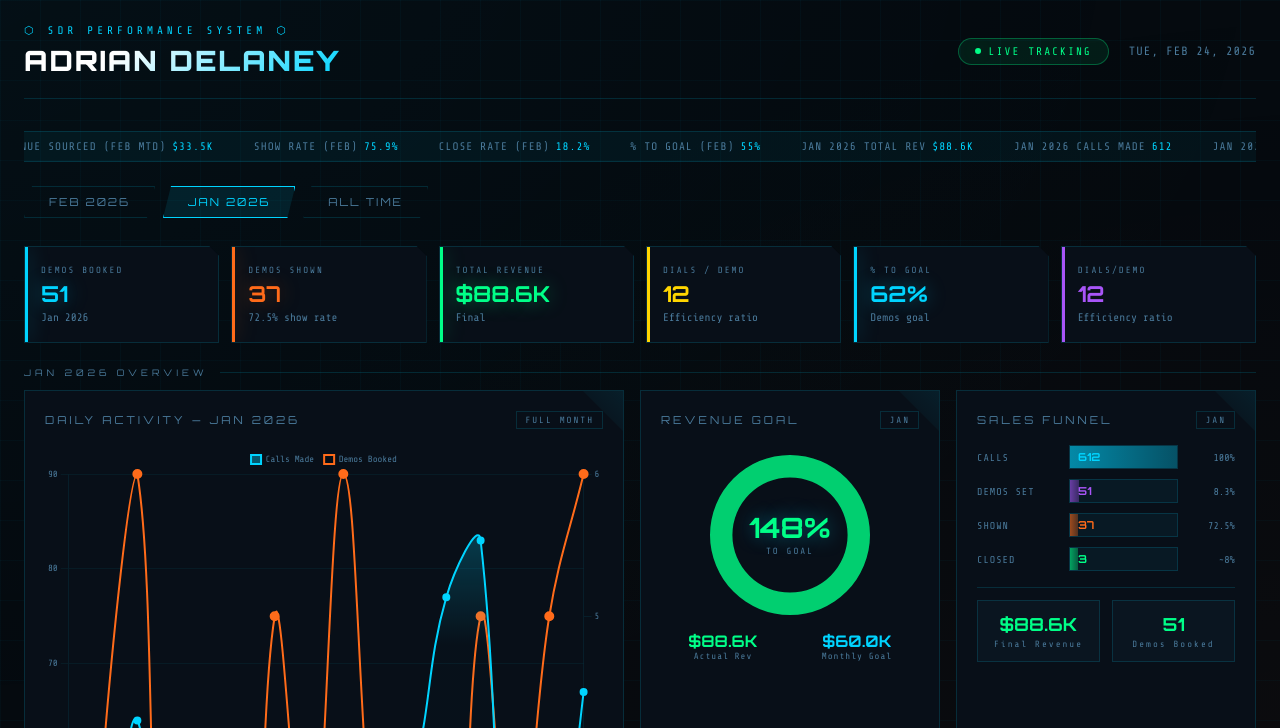
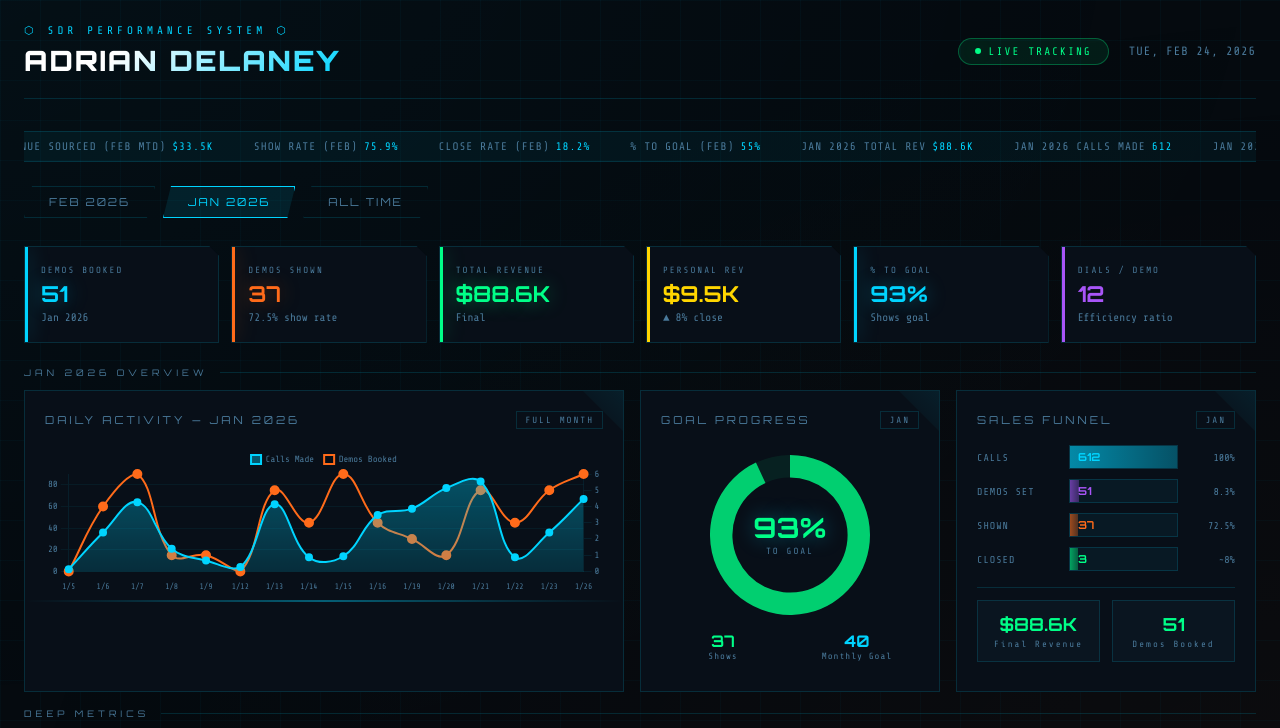
Before and after one commit to adriandelaneyiv/adrian-sdr-dashboard, a plain HTML site: page index.html in a window 1280 px wide. Both pictures are taken after a click on the button "JAN 2026". Shown: the top 728 px of the page. Drawn offline with nearby package versions, Linux system fonts and the light colour scheme.

Commit message:
Update index.html

```diff
--- a/index.html
+++ b/index.html
@@ -225,19 +225,19 @@
       <div class="kpi-card cyan"><div class="kpi-label">Demos Booked</div><div class="kpi-value" id="p-demosBooked"></div><div class="kpi-sub" id="p-month"></div></div>
       <div class="kpi-card orange"><div class="kpi-label">Demos Shown</div><div class="kpi-value" id="p-demosShown"></div><div class="kpi-sub" id="p-showRate"></div></div>
       <div class="kpi-card green"><div class="kpi-label">Total Revenue</div><div class="kpi-value" id="p-totalRev"></div><div class="kpi-sub">Final</div></div>
-      <div class="kpi-card yellow"><div class="kpi-label">Dials / Demo</div><div class="kpi-value" id="p-dialsPerDemo2"></div><div class="kpi-sub">Efficiency ratio</div></div>
-      <div class="kpi-card cyan"><div class="kpi-label">% to Goal</div><div class="kpi-value" id="p-pctToGoal"></div><div class="kpi-sub">Demos goal</div></div>
-      <div class="kpi-card purple"><div class="kpi-label">Dials/Demo</div><div class="kpi-value" id="p-dialsPerDemo"></div><div class="kpi-sub">Efficiency ratio</div></div>
+      <div class="kpi-card yellow"><div class="kpi-label">Personal Rev</div><div class="kpi-value" id="p-personalRev"></div><div class="kpi-sub" id="p-closeRate"></div></div>
+      <div class="kpi-card cyan"><div class="kpi-label">% to Goal</div><div class="kpi-value" id="p-pctToGoal"></div><div class="kpi-sub">Shows goal</div></div>
+      <div class="kpi-card purple"><div class="kpi-label">Dials / Demo</div><div class="kpi-value" id="p-dialsPerDemo"></div><div class="kpi-sub">Efficiency ratio</div></div>
     </div>
 
     <div class="section-label" id="p-sectionLabel"></div>
     <div class="main-grid">
       <div class="card card-scan">
         <div class="card-header"><span class="card-title" id="p-chartTitle"></span><span class="card-badge">FULL MONTH</span></div>
-        <canvas id="prevDailyChart" height="120"></canvas>
+        <div style="position:relative;width:100%;height:150px"><canvas id="prevDailyChart"></canvas></div>
       </div>
       <div class="card">
-        <div class="card-header"><span class="card-title">Revenue Goal</span><span class="card-badge" id="p-badge"></span></div>
+        <div class="card-header"><span class="card-title">Goal Progress</span><span class="card-badge" id="p-badge"></span></div>
         <div class="goal-ring-container">
           <div class="goal-ring">
             <canvas id="goalRingPrev" width="160" height="160"></canvas>
@@ -247,7 +247,7 @@
             </div>
           </div>
           <div class="goal-stats-row">
-            <div class="goal-stat"><div class="goal-stat-val" style="color:var(--accent-green)" id="p-ringRev"></div><div class="goal-stat-lbl">Actual Rev</div></div>
+            <div class="goal-stat"><div class="goal-stat-val" style="color:var(--accent-green)" id="p-ringRev"></div><div class="goal-stat-lbl">Shows</div></div>
             <div class="goal-stat"><div class="goal-stat-val" style="color:var(--accent-cyan)" id="p-ringGoal"></div><div class="goal-stat-lbl">Monthly Goal</div></div>
           </div>
         </div>
@@ -375,8 +375,9 @@ function populateUI() {
   set('p-demosShown', p.demosShown);
   set('p-showRate', `${p.showRate}% show rate`);
   set('p-totalRev', fmt$(p.totalRev));
-  set('p-dialsPerDemo2', p.dialsPerDemo);
-  set('p-pctToGoal', `${p.pctToGoal}%`);
+  set('p-personalRev', fmt$(p.personalRev || 0));
+  set('p-closeRate', `▲ ${p.closeRate}% close`);
+  set('p-pctToGoal', `${Math.round(p.demosShown / ((SDR_DATA.goals.monthlyShows)||40) * 100)}%`);
   set('p-dialsPerDemo', p.dialsPerDemo);
   set('p-sectionLabel', `${p.month} Overview`);
   set('p-chartTitle', `Daily Activity — ${p.month}`);
@@ -385,10 +386,10 @@ function populateUI() {
   set('p-badge3', p.month.split(' ')[0].toUpperCase());
   set('p-badge4', p.month.split(' ')[0].toUpperCase());
   set('p-funnelBadge', p.month.split(' ')[0].toUpperCase());
-  const prevPctToGoal = Math.round(p.totalRev / p.goal * 100);
-  set('p-ringPct', `${prevPctToGoal}%`);
-  set('p-ringRev', fmt$(p.totalRev));
-  set('p-ringGoal', fmt$(p.goal));
+  const prevShowPct = Math.round(p.demosShown / ((SDR_DATA.goals.monthlyShows)||40) * 100);
+  set('p-ringPct', `${prevShowPct}%`);
+  set('p-ringRev', p.demosShown);
+  set('p-ringGoal', (SDR_DATA.goals.monthlyShows)||40);
 
   // PREV FUNNEL
   document.getElementById('p-funnel').innerHTML = buildFunnel([
@@ -499,7 +500,7 @@ function buildCharts() {
   });
 
   // Goal ring prev
-  const prevPct = Math.min(Math.round(p.totalRev/p.goal*100),100);
+  const prevPct = Math.min(Math.round(p.demosShown / ((SDR_DATA.goals.monthlyShows)||40) * 100), 100);
   new Chart(document.getElementById('goalRingPrev'), {
     type: 'doughnut',
     data: { datasets:[{ data:[prevPct, 100-prevPct],
```
